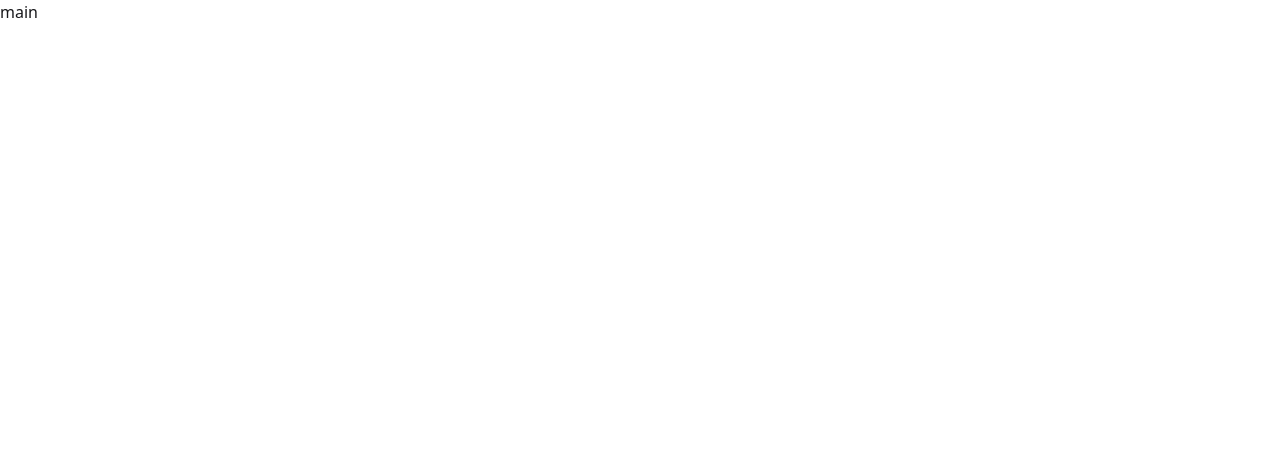
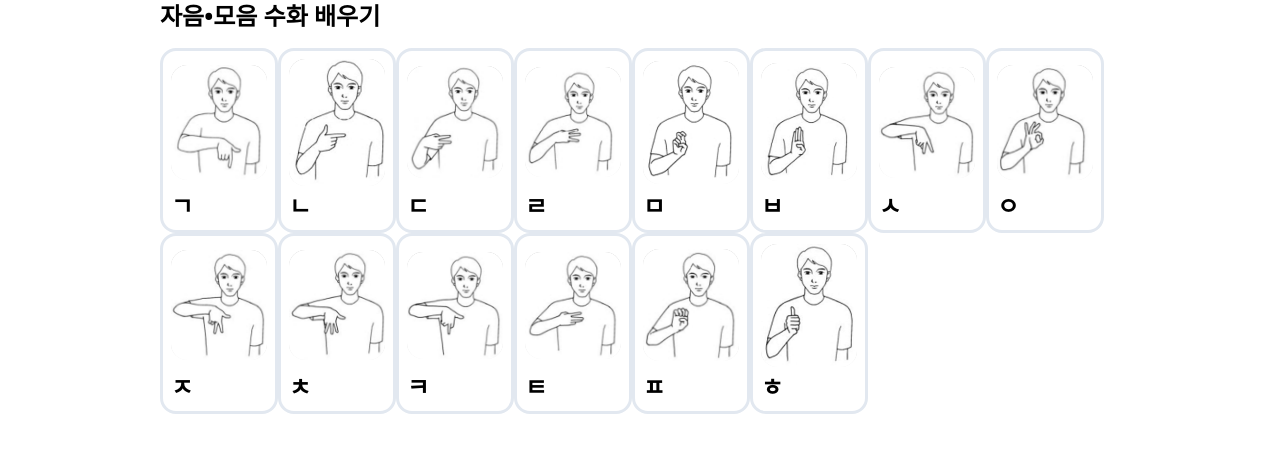
Before and after one commit to uranny/Sonpicker, a React (Vite) app: page / in a window 1280 px wide. Shown: the top 452 px of the page. Built offline with nearby package versions, Linux system fonts and the light colour scheme.

Commit message:
chore : add design at App.tsx and main page #1

```diff
--- a/src/App.css
+++ b/src/App.css
@@ -0,0 +1,7 @@
+* {
+    user-select: none;
+    -webkit-user-drag: none;
+    -moz-user-drag: none;
+    -ms-user-drag: none;
+    user-drag: none;
+}
--- a/src/App.tsx
+++ b/src/App.tsx
@@ -3,14 +3,14 @@ import './App.css'
 import MainPage from './pages/main'
 
 function App() {
-
   return (
     <div>
       <Routes>
-        <Route path='/' element={<MainPage/>}/>
+        <Route path="/" element={<MainPage />} />
+        <Route path="/sign/:id" element={<MainPage />} />
       </Routes>
     </div>
-  )
+  );
 }
 
 export default App
--- a/src/pages/main/index.tsx
+++ b/src/pages/main/index.tsx
@@ -1,8 +1,30 @@
+import { useNavigate } from "react-router-dom"
+import SignCard from "../../components/signcard"
+import { SignCardList } from "../../constants/SignCardList"
 
 function MainPage() {
+    const navigate = useNavigate()
     return(
-        <div>
-            <p>main</p>
+        <div className="flex-1 ml-40 mr-40">
+            <div className="flex flex-1 flex-col gap-4">
+                <p className="text-2xl font-bold text-black">자음•모음 수화 배우기</p>
+                <div className="flex flex-row flex-wrap gap-">
+                    {
+                        SignCardList.map((value) => {
+                            return (
+                                <SignCard
+                                    id={value.id}
+                                    imgUrl={value.imgUrl}
+                                    label={value.label}
+                                    onClick={() => {
+                                        navigate(`/sign/${value.id}`, {replace : true, state : {imgUrl : value.imgUrl, label : value.label}})
+                                    }}
+                                />
+                            )
+                        })
+                    }
+                </div>
+            </div>
         </div>
     )
 }
```
